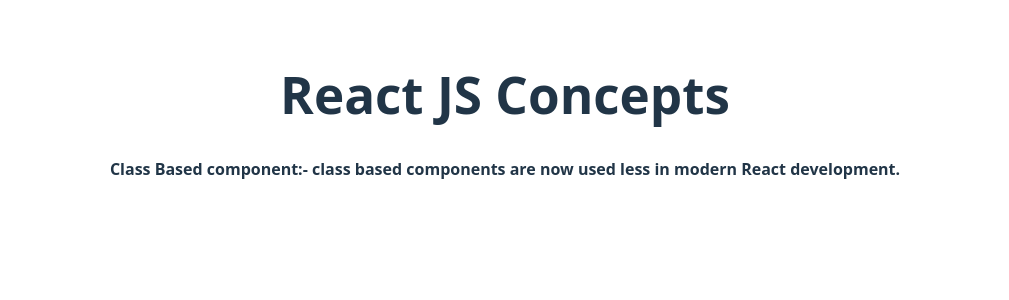
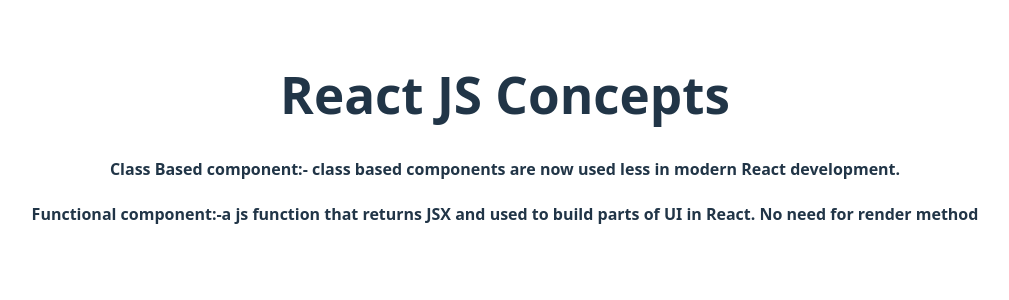
Before and after one commit to kaonashi555/React-basic, a React (Vite) app: page / in a window 1280 px wide. Shown: the top 300 px of the page, without its empty margins (135-1144 px from the left). Built offline with nearby package versions, Linux system fonts and the light colour scheme.

Commit message:
Fuctional Component

```diff
--- a/src/App.jsx
+++ b/src/App.jsx
@@ -1,5 +1,6 @@
 import "./App.css";
 import ClassBasedComponent from "./components/class-based-component";
+import FuctionalComponent from "./components/functional-component";
 function App() {
 
 
@@ -7,6 +8,7 @@
       <div>
         <h1> React JS Concepts</h1>
         <ClassBasedComponent/>
+        <FuctionalComponent/>
       </div>
   );
 }
--- /dev/null
+++ b/src/components/functional-component.jsx
@@ -0,0 +1,21 @@
+
+function FuctionalComponent(){
+    return(
+        <div>
+            <h4>Functional component:-a js function that returns JSX and  used to build parts of UI in React. No need for render method</h4>
+        </div>
+    );
+}
+
+// Same code but using Arrow Function Here:
+//---------------------------------------------------------------------------------------
+// const FuctionalComponent = () => {
+//     return(
+//         <div>
+//             <h4>Functional component:-a js function that returns JSX and  used to build parts of UI in React. No need for render method</h4>
+//         </div>
+//     );
+// }
+//---------------------------------------------------------------------------------------
+
+export default FuctionalComponent;
```
